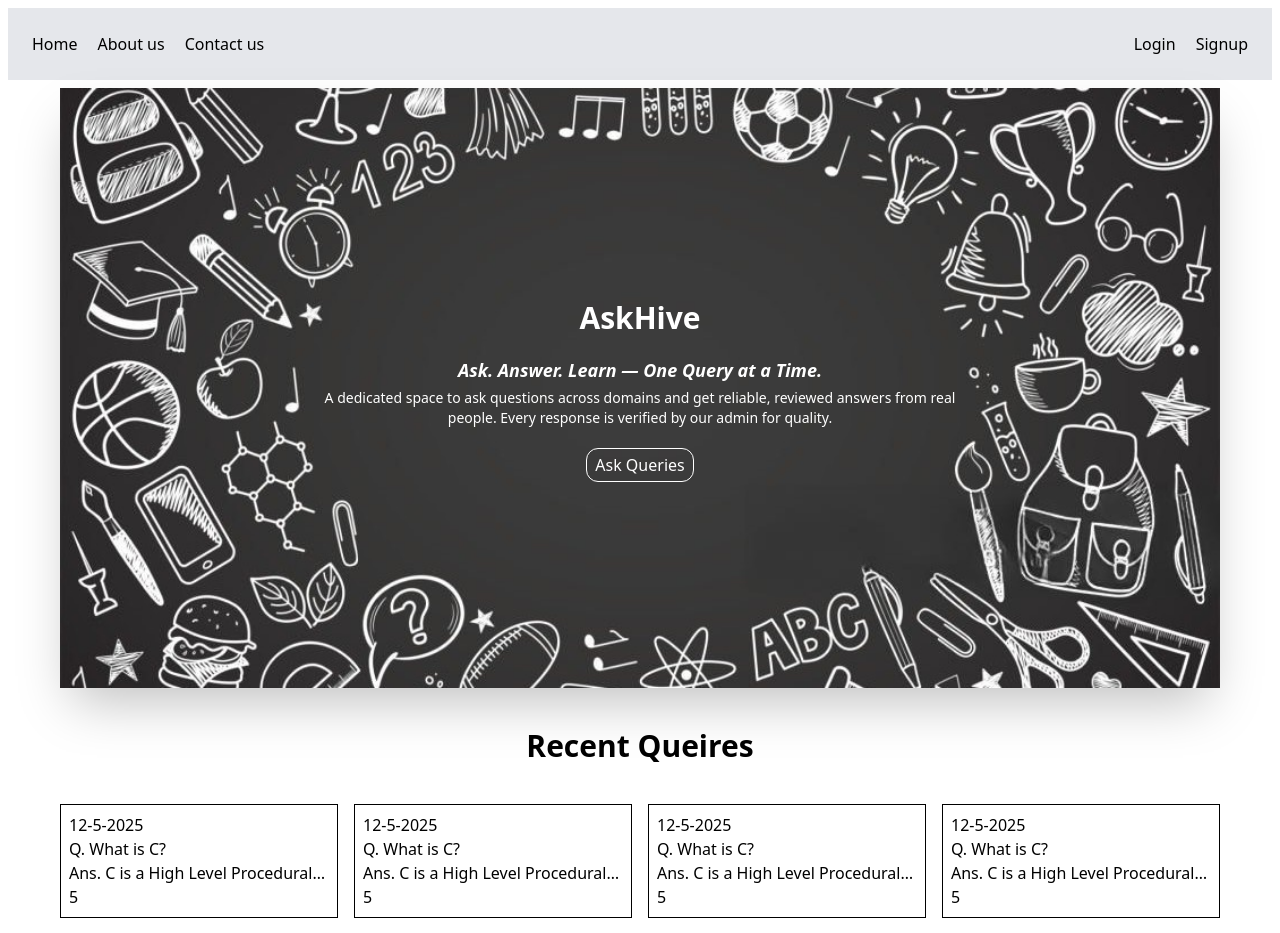
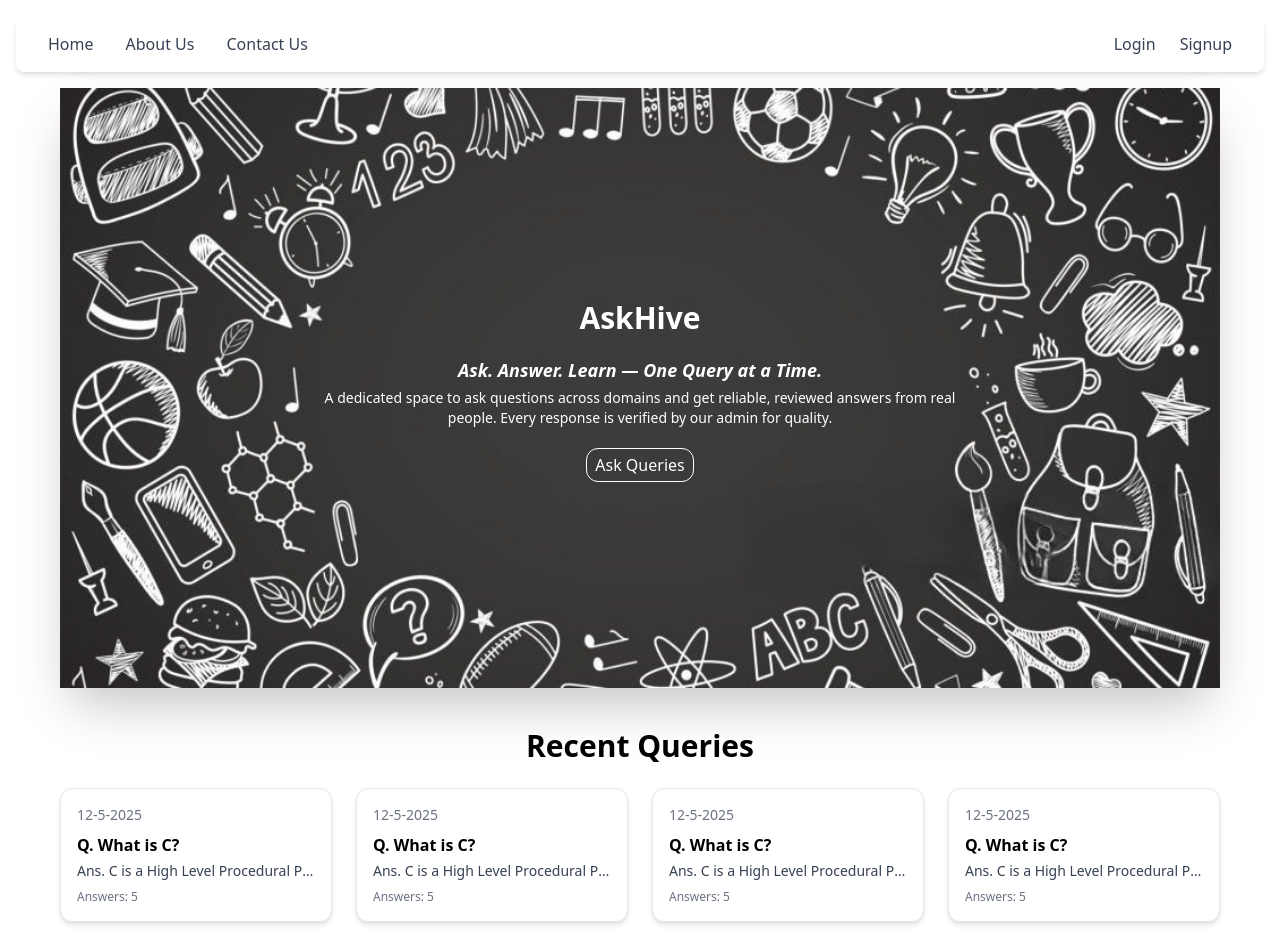
Before and after one commit to Soumita-Nag/QueryService, a Vue app: page / in a window 1280 px wide. Shown: the top 933 px of the page. Built offline with nearby package versions, Linux system fonts and the light colour scheme.

Commit message:
style improved

```diff
--- a/src/components/HomePage/RecentQueriesHP.vue
+++ b/src/components/HomePage/RecentQueriesHP.vue
@@ -1,18 +1,22 @@
 <template>
-    <div class="flex flex-col items-center mt-10 sm:mx-5 mx-2 xl:mx-15 lg:mx-10">
-        <div><h1 class="text-3xl font-bold">Recent Queires</h1></div>
-        <div class="grid grid-cols-1 md:grid-cols-2 lg:grid-cols-3 xl:grid-cols-4 gap-4 mt-10">
-            <div v-for="i in 10" class="border p-2">
-                <div>{{ this.recentQuries.date }}</div>
-                <div>Q. {{ this.recentQuries.query }}</div>
-                <div class="truncate overflow-hidden whitespace-nowrap">Ans. {{ this.recentQuries.ans }}</div>
-                <div>{{ this.recentQuries.ansCount }}</div>
-            </div>
+  <div class="flex flex-col items-center mt-10 sm:mx-5 mx-2 xl:mx-15 lg:mx-10">
+    <div><h1 class="text-3xl font-bold mb-6">Recent Queries</h1></div>
+
+    <div class="grid grid-cols-1 md:grid-cols-2 lg:grid-cols-3 xl:grid-cols-4 gap-6 w-full">
+      <div
+        v-for="i in 10"
+        :key="i"
+        class="bg-white shadow-md rounded-xl p-4 border border-gray-200 transition-all hover:scale-105 hover:shadow-xl cursor-pointer"
+      >
+        <div class="text-sm text-gray-500 mb-2">{{ recentQuries.date }}</div>
+        <div class="font-semibold mb-1">Q. {{ recentQuries.query }}</div>
+        <div class="text-gray-700 text-sm truncate mb-2">
+          Ans. {{ recentQuries.ans }}
         </div>
-        <!-- <div>
-            <div></div>
-        </div> -->
+        <div class="text-xs text-gray-500">Answers: {{ recentQuries.ansCount }}</div>
+      </div>
     </div>
+  </div>
 </template>
 <script>
     export default{
--- a/src/components/NavBar.vue
+++ b/src/components/NavBar.vue
@@ -1,26 +1,21 @@
 <template>
-    <div class="flex justify-between p-6 bg-gray-200 shadow-gray-50 m-2">
-        <div class="flex gap-5">
-            <span>Home</span>
-            <span>About us</span>
-            <span>Contact us</span>
-        </div>
-        <div class="flex gap-5">
-            <span>Login</span>
-            <span>Signup</span>
-        </div>
+  <nav class="flex justify-between items-center px-8 py-4 bg-white shadow-md rounded-lg m-4">
+    <div class="flex gap-8 text-gray-700 font-medium text-base">
+      <span @click="showHome" class="hover:text-blue-600 cursor-pointer transition-colors">Home</span>
+      <span @click="showAbout" class="hover:text-blue-600 cursor-pointer transition-colors">About Us</span>
+      <span @click="showContact" class="hover:text-blue-600 cursor-pointer transition-colors">Contact Us</span>
     </div>
+    <div class="flex gap-6 text-gray-700 font-medium text-base">
+      <span class="hover:text-green-600 cursor-pointer transition-colors">Login</span>
+      <span class="hover:text-green-600 cursor-pointer transition-colors">Signup</span>
+    </div>
+  </nav>
 </template>
-<script>
-    export default{
-        data(){
-            return{
 
-            }
-        },
-        methods:{
-
-        },
+<script setup>
+    const emit=defineEmits(['activate']);
+    const showHome=()=>{
+        emit('activate',true,'HomePage');
     }
 </script>
 <style scoped>
```
